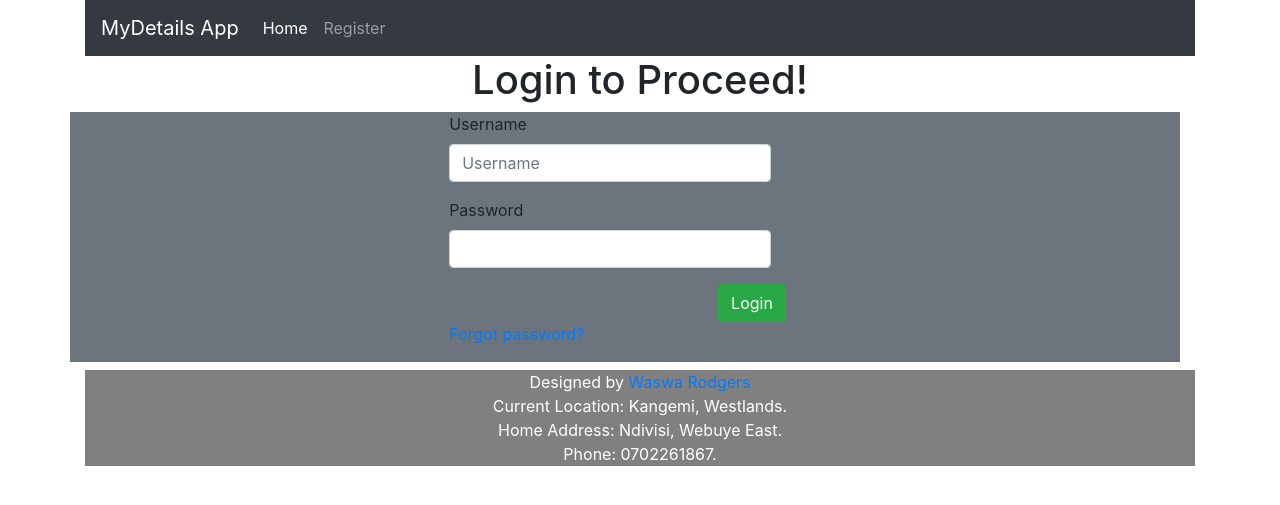
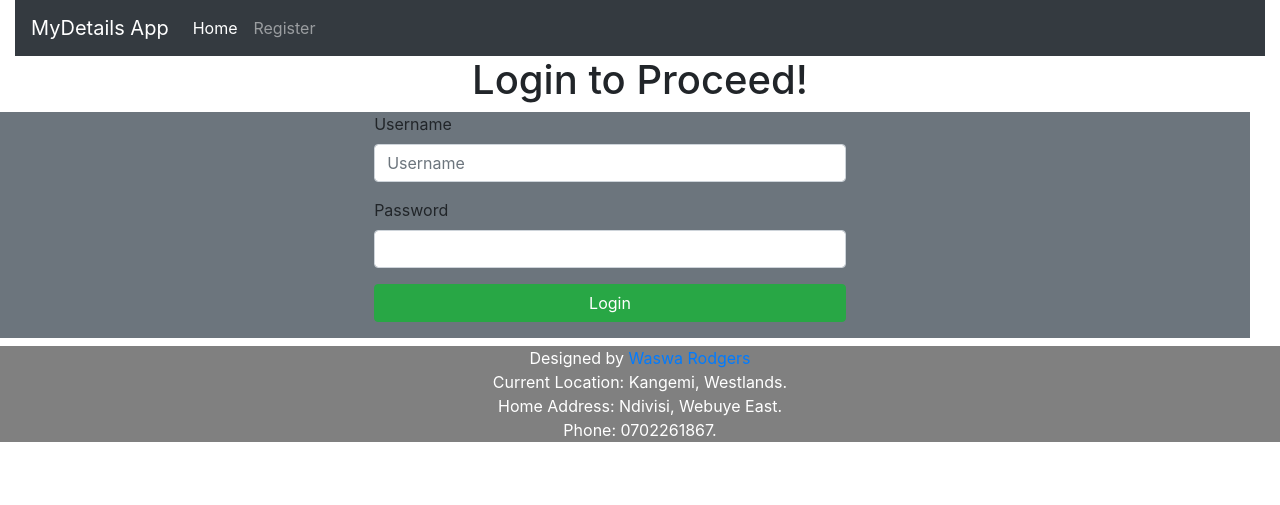
Before and after one commit to WaswaRodgers/CRUD-App-with-login, a PHP site: page /login.php in a window 1280 px wide. Shown: the top 505 px of the page. Run offline with PHP 8.4, Linux system fonts and the light colour scheme.

Commit message:
Modified login.php

```diff
--- a/login.php
+++ b/login.php
@@ -1,6 +1,6 @@
 <link rel="stylesheet" type="text/css" href="css/bootstrap.min.css">
 <link rel="stylesheet" type="text/css" href="css/style.css">
-<div class="container">
+<div class="container-fluid">
 	<nav class="navbar navbar-expand-lg navbar-dark bg-dark navbar-fixed-top">
 		  <button class="navbar-toggler" type="button" data-toggle="collapse" data-target="#navbarTogglerDemo03" aria-controls="navbarTogglerDemo03" aria-expanded="false" aria-label="Toggle navigation">
 		    <span class="navbar-toggler-icon"></span>
@@ -20,8 +20,9 @@
 		</nav>
 		<div class="section pb-2">
 			<h1 style="text-align: center;">Login to Proceed!</h1>
-			<div class="row col-md-12 justify-content-center bg-secondary">
-			<form class="">
+			<div class="row col-md-12 justify-content-center bg-secondary text-center">
+			<form class="" method="post" action="">
+				<div class="row col-md-8 m-auto">
 					<div class="row col-md-12 form-group">
 						<label for="username">Username</label>
 						<input type="text" class="form-control" id="username" name="username" placeholder="Username">
@@ -30,11 +31,10 @@
 						<label for="password">Password</label>
 						<input type="password" class="form-control" id="password" name="password" placeholder="">
 					</div>
-				<div class="col-md-12 text-right">
-                        <input type="hidden" value="1" name="lg">
-                        <button name="login" type="submit" class="btn btn-success">Login</button>
+					<div class="row col-md-12">
+	                    <button name="login" type="submit" class="btn btn-success btn-block">Login</button>
 	                </div>
-                    <a href="forgotpass.php">Forgot password?</a>
+				</div>
 			</form>
 			</div>
 
@@ -42,5 +42,6 @@
 		</div>
 
 
+
+</div>
 <?php include_once('includes/footer.php') ?>
-</div>
```
Lines whose indentation alone changed are shown as unchanged.
